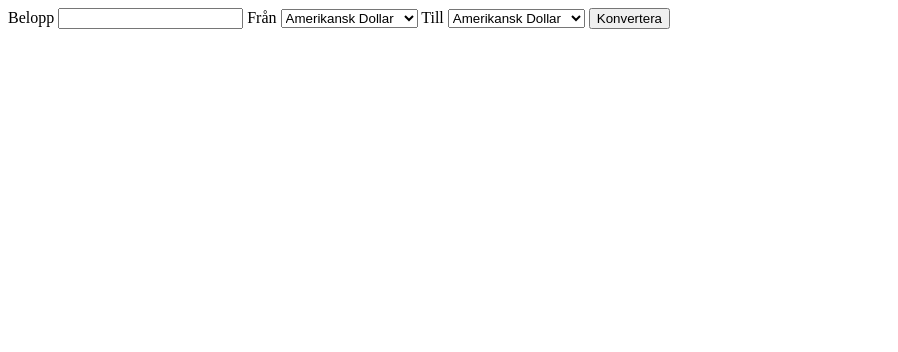
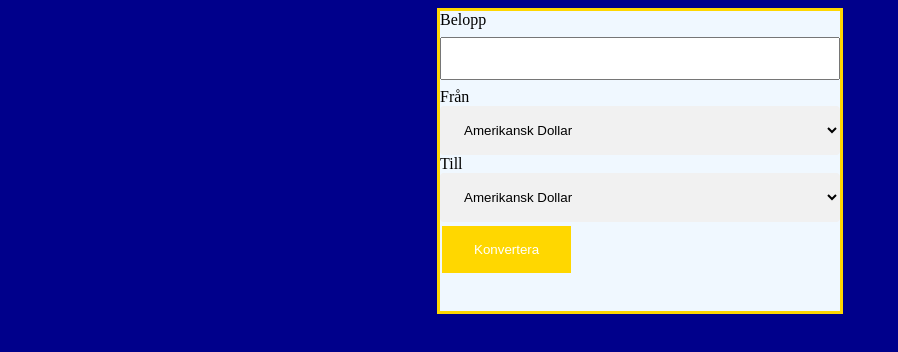
Before and after one commit to MaxBane807/CurrencyConverter, a plain HTML site: page index.html in a window 1280 px wide. Shown: the whole page, without its empty margins (0-898 px from the left). Drawn offline with Linux system fonts and the light colour scheme; no server answers.

Commit message:
applied some styling

```diff
--- a/App.js
+++ b/App.js
@@ -12,8 +12,6 @@ let lastFetched = localStorage.getItem("lastfetched");
 let today = new Date();
 let date = today.getFullYear()+'-'+(today.getMonth()+1)+'-'+today.getDate();
 
-//Ta bort nedanstående
-lastFetched = null;
 
 if (lastFetched == null || lastFetched != date)
 {
--- /dev/null
+++ b/Styles/CurrencyConverter.css
@@ -0,0 +1,47 @@
+body{
+    background-color: darkblue;
+}
+
+#container{
+
+
+    margin: auto;
+    width: 400px;
+    background-color: aliceblue;
+    border: solid gold;
+    height: 300px;
+
+}
+#askedAmount{
+
+    width: 100%;
+    padding: 12px 20px;
+    margin: 8px 0;
+    box-sizing: border-box;
+}
+
+#from{
+
+    width: 100%;
+  padding: 16px 20px;
+  border: none;
+  border-radius: 4px;
+  background-color: #f1f1f1;
+}
+#to{
+
+    width: 100%;
+  padding: 16px 20px;
+  border: none;
+  border-radius: 4px;
+  background-color: #f1f1f1;
+}
+#convertButton{
+    background-color: gold;
+  border: none;
+  color: white;
+  padding: 16px 32px;
+  text-decoration: none;
+  margin: 4px 2px;
+  cursor: pointer;
+}
--- a/index.html
+++ b/index.html
@@ -5,8 +5,11 @@
     <meta name="viewport" content="width=device-width, initial-scale=1.0">
     <title>Valutaomvandlare</title>
     <script type="module" src="App.js"></script>
+    <link rel="stylesheet" href="./Styles/CurrencyConverter.css">
 </head>
 <body>
+
+    <div id="container">
         <label for="askedAmount">Belopp</label>
         <input id="askedAmount" type="number">
 
@@ -19,5 +22,6 @@
         <button id="convertButton" type="button">Konvertera</button>
 
         <p id="answer"></p>
+    </div>
 </body>
 </html>
```
Lines whose indentation alone changed are shown as unchanged.
